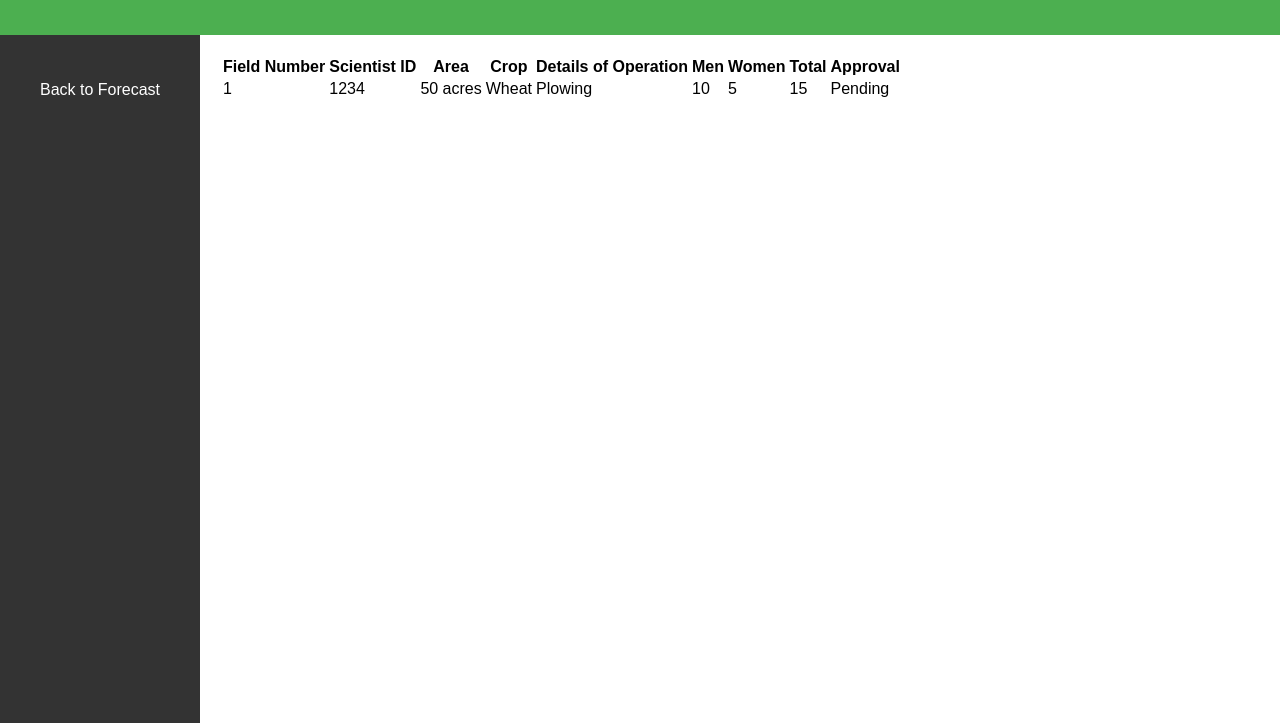
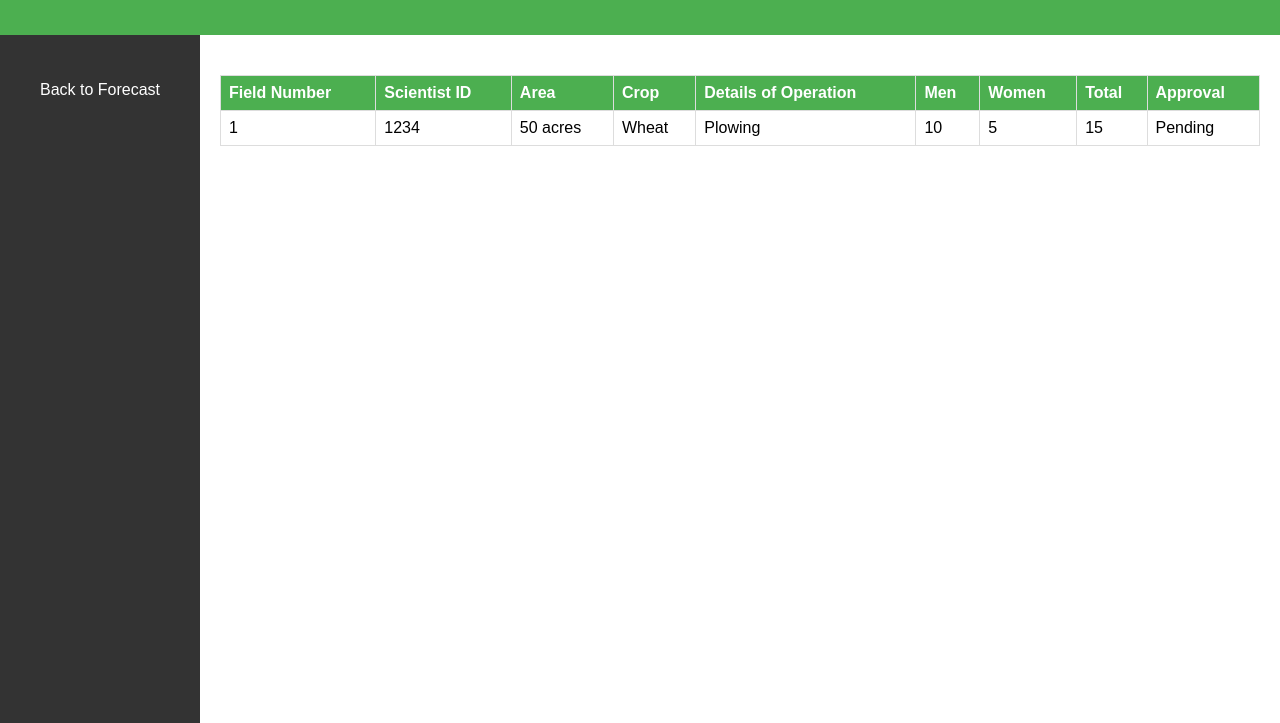
Before and after one commit to Prashankh/S.R.M.-Agricultural-Manager, a plain HTML site: page intel agriculture/forecast-entry.html in a window 1280 px wide. Shown: the part 77-800 px from the top of the page. Drawn offline with Linux system fonts and the light colour scheme.

Commit message:
Update styles.css

```diff
--- a/intel agriculture/styles.css
+++ b/intel agriculture/styles.css
@@ -88,3 +88,32 @@ header {
 .content p {
     font-size: 1.2rem;
 }
+
+/* Table Styling */
+table {
+    width: 100%;
+    border-collapse: collapse;
+    margin-top: 20px;
+}
+
+table, th, td {
+    border: 1px solid #ddd;
+}
+
+th, td {
+    padding: 8px;
+    text-align: left;
+}
+
+th {
+    background-color: #4CAF50;
+    color: white;
+}
+
+tr:nth-child(even) {
+    background-color: #f2f2f2;
+}
+
+tr:hover {
+    background-color: #ddd;
+}
```
